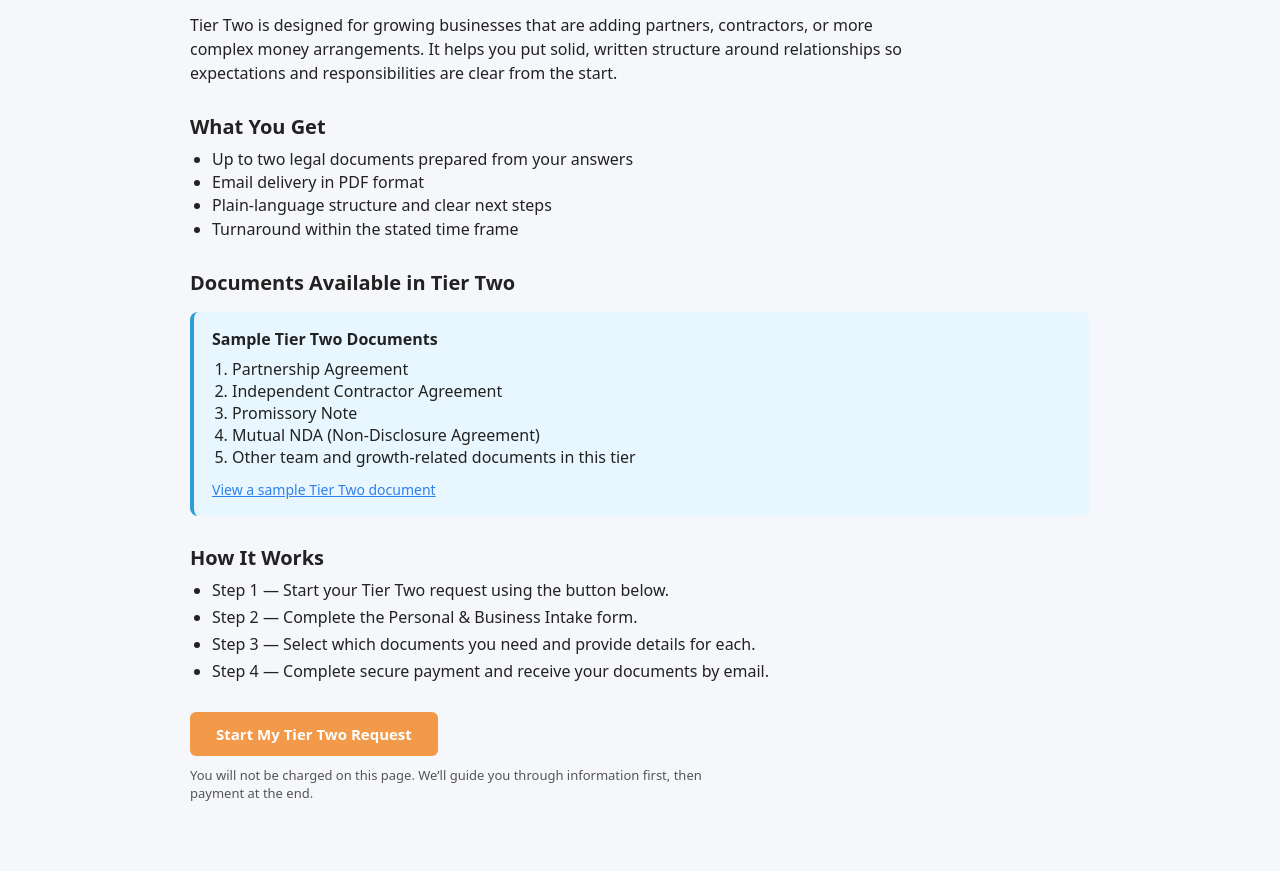
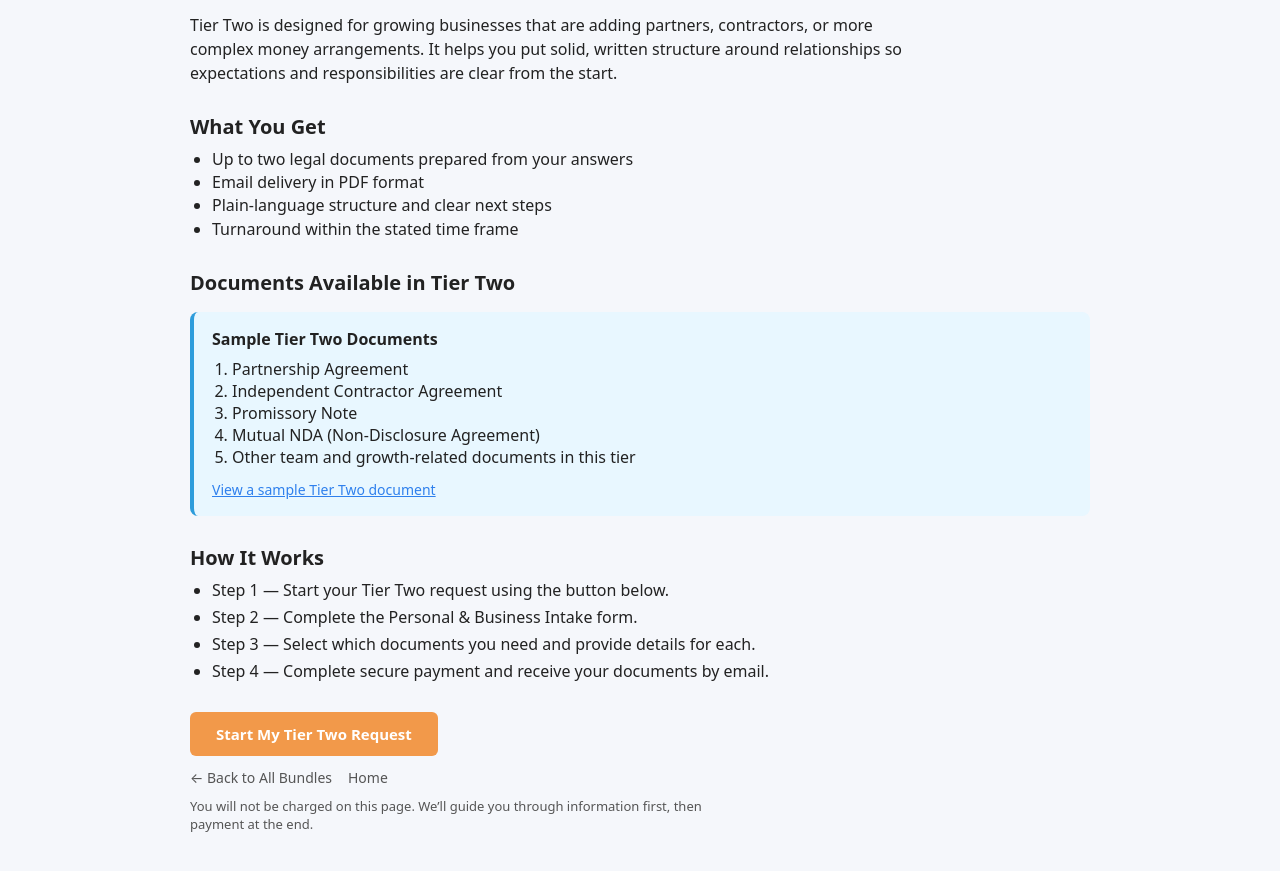
Before and after one commit to Lean4me2025/e-legalboom-prod, a plain HTML site: page tier2.html in a window 1280 px wide. Shown: the part 203-1074 px from the top of the page. Drawn offline with Linux system fonts and the light colour scheme.

Commit message:
Update tier2.html

```diff
--- a/tier2.html
+++ b/tier2.html
@@ -115,6 +115,20 @@
       color: #555;
       max-width: 520px;
     }
+    .nav-links {
+      margin-top: 12px;
+      display: flex;
+      gap: 16px;
+      flex-wrap: wrap;
+    }
+    .nav-links a {
+      font-size: 14px;
+      color: #555;
+      text-decoration: none;
+    }
+    .nav-links a:hover {
+      text-decoration: underline;
+    }
   </style>
 </head>
 
@@ -154,7 +168,6 @@
         <li>Mutual NDA (Non-Disclosure Agreement)</li>
         <li>Other team and growth-related documents in this tier</li>
       </ol>
-      <!-- HTML preview link for Tier Two -->
       <a href="/samples/partnership.html" class="sample-link" target="_blank" rel="noopener">
         View a sample Tier Two document
       </a>
@@ -174,6 +187,12 @@
 
     <div class="cta-row">
       <a href="intake.html?tier=2" class="primary-btn">Start My Tier Two Request</a>
+
+      <div class="nav-links">
+        <a href="index.html">← Back to All Bundles</a>
+        <a href="/">Home</a>
+      </div>
+
       <p class="note">
         You will not be charged on this page. We’ll guide you through
         information first, then payment at the end.
```
